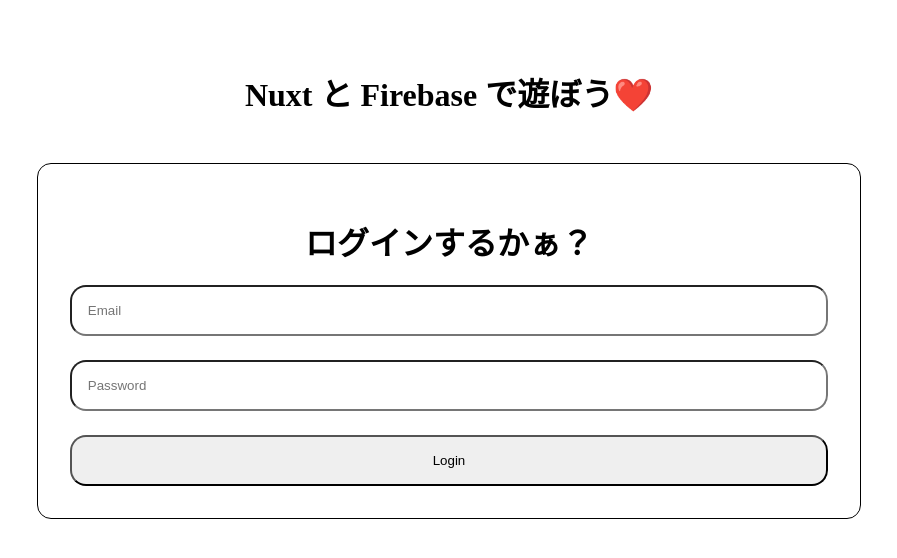
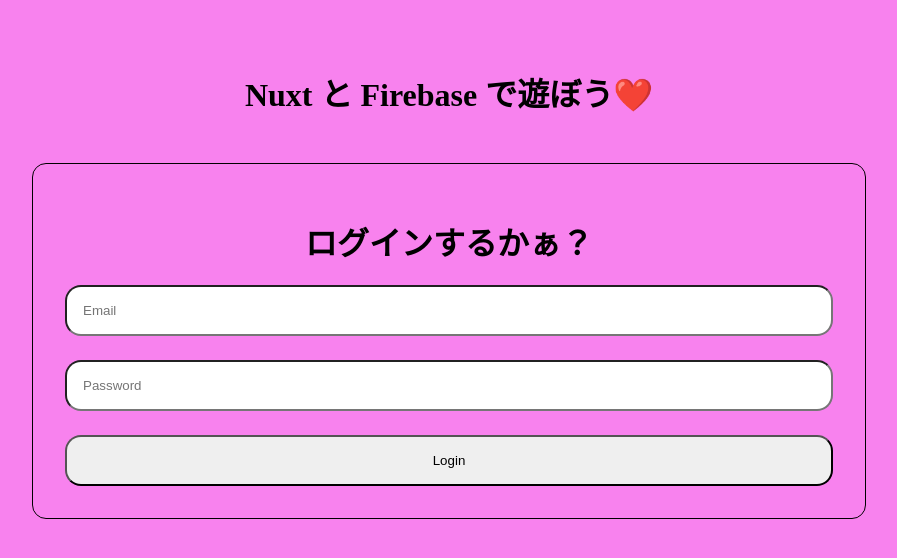
Before and after one commit to Takenari-Yamamoto/nuxt-firebase, a Nuxt app: page / in a window 1280 px wide. Shown: the top 558 px of the page, without its empty margins (191-1088 px from the left). Built offline with nearby package versions, Linux system fonts and the light colour scheme.

Commit message:
reset.cssを導入

```diff
--- /dev/null
+++ b/assets/css/reset.css
@@ -0,0 +1,5 @@
+body {
+  margin: 0;
+  padding: 0;
+  background-color: rgb(248, 130, 238)
+}
--- a/nuxt.config.js
+++ b/nuxt.config.js
@@ -18,6 +18,7 @@
 
   // Global CSS: https://go.nuxtjs.dev/config-css
   css: [
+    '@/assets/css/reset.css',
   ],
 
   // Plugins to run before rendering page: https://go.nuxtjs.dev/config-plugins
```
